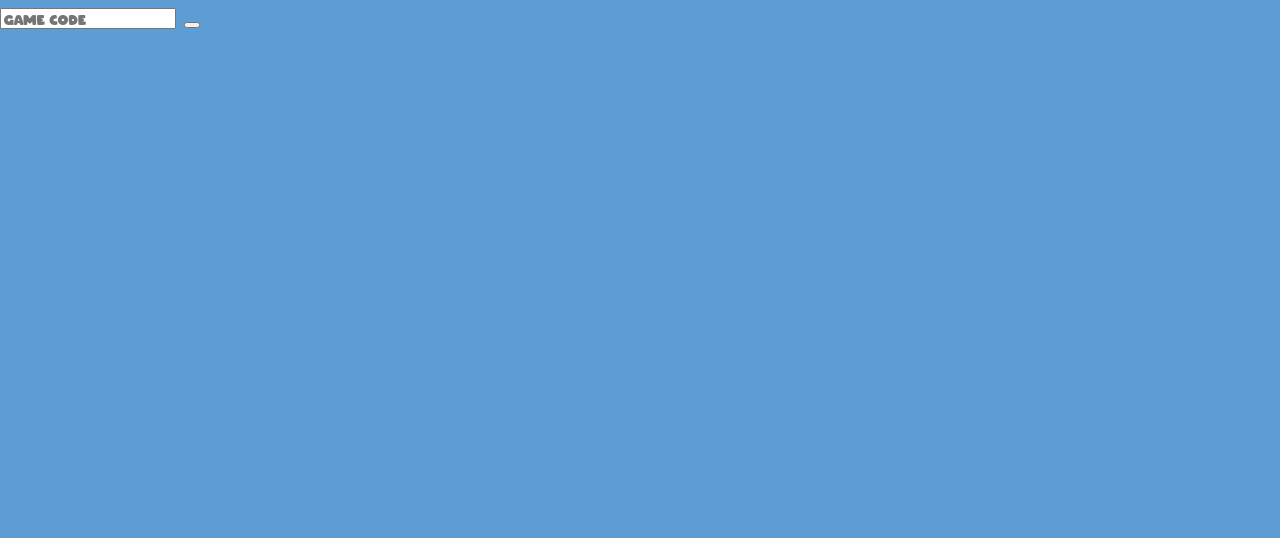
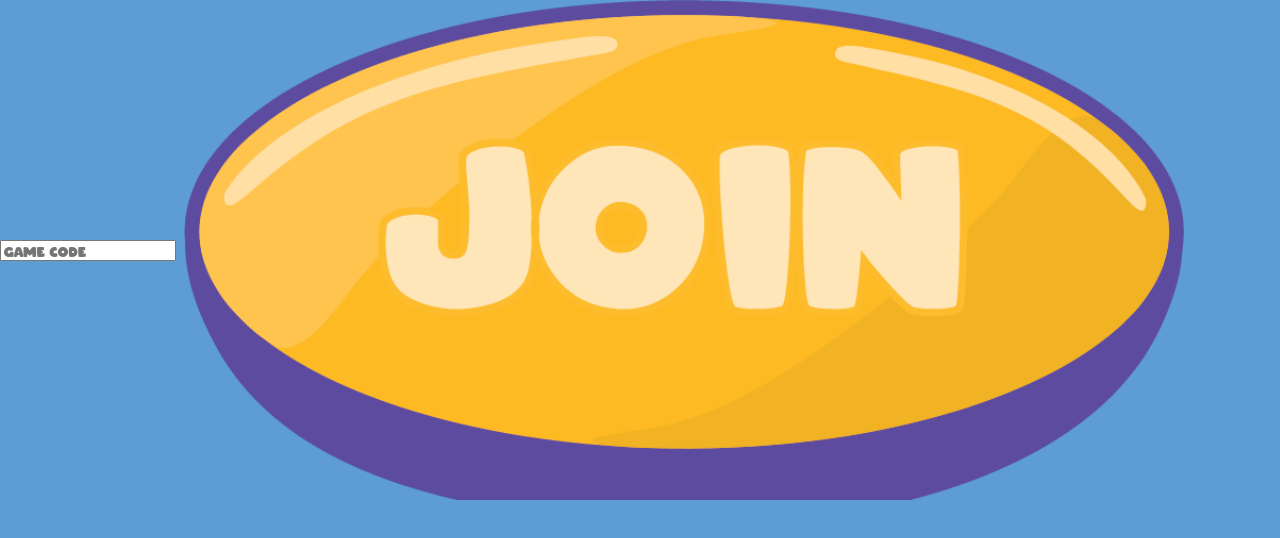
Before and after one commit to eMorgue/BuggyBogeyWebsite, a plain HTML site: page index.html in a window 1280 px wide. Drawn offline with nearby package versions, Linux system fonts and the light colour scheme.

Commit message:
Button Check 03

```diff
--- a/index.css
+++ b/index.css
@@ -19,17 +19,20 @@ body
 #joinGameButton
 {
     /*this is actually ARCO font*/
-    /* font-family: ARCO;
+    height: 500px;
+    width: 1000px;
+    font-family: ARCO;
     background-image: url('images/UI_JoinButton_ON.png');
     background-size: cover;
     background-repeat: no-repeat;
+    background-color: transparent;
     border: none;
-    color: transparent; */
+    color: transparent;
 }
 
 #joinGameButton:active
 {
-    /* background-image: url('images/UI_JoinButton_PUSHED.png'); */
+    background-image: url('images/UI_JoinButton_PUSHED.png');
 }
 
 #gameCodeInput
--- a/index.html
+++ b/index.html
@@ -11,8 +11,8 @@
 <body>
     <div class="container">
         <input type="text" id="gameCodeInput" placeholder="Game Code">
-        <!-- <button id="joinGameButton">Submit</button> -->
-         <button id="joinGameButton" <img src="images/UI_JoinButton_ON.png"></button>
+        <button id="joinGameButton">Submit</button>
+
     </div>
 
     <script src="scripts.js"></script>
```
